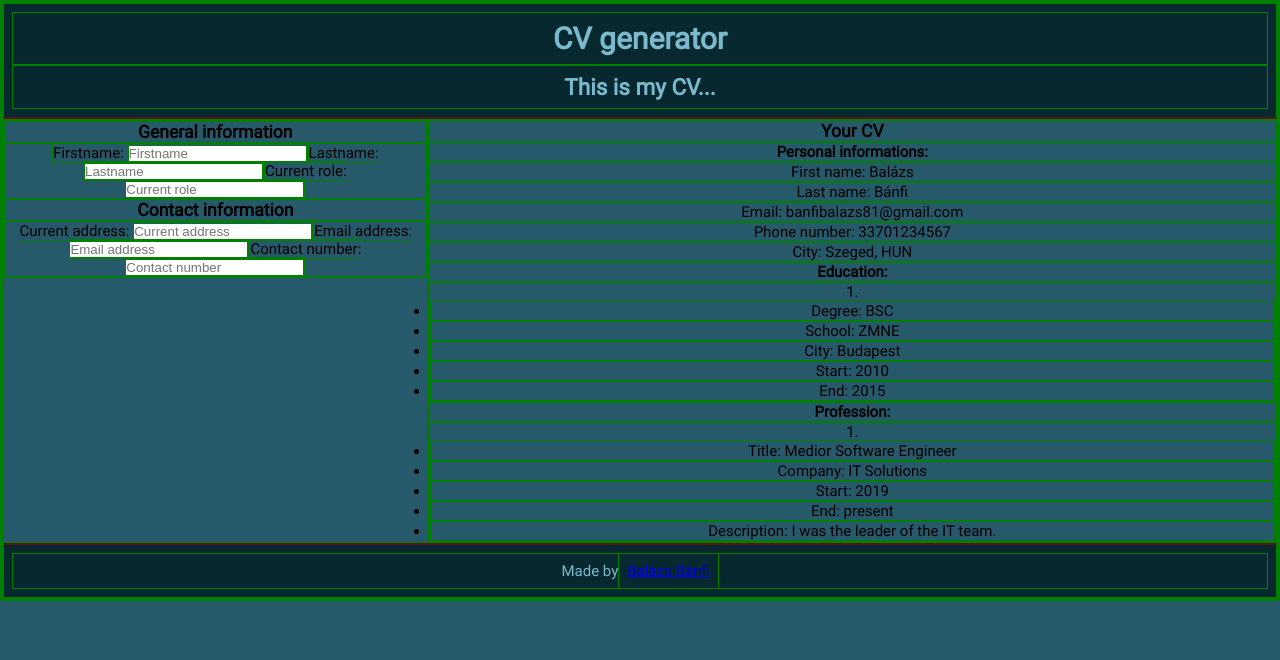
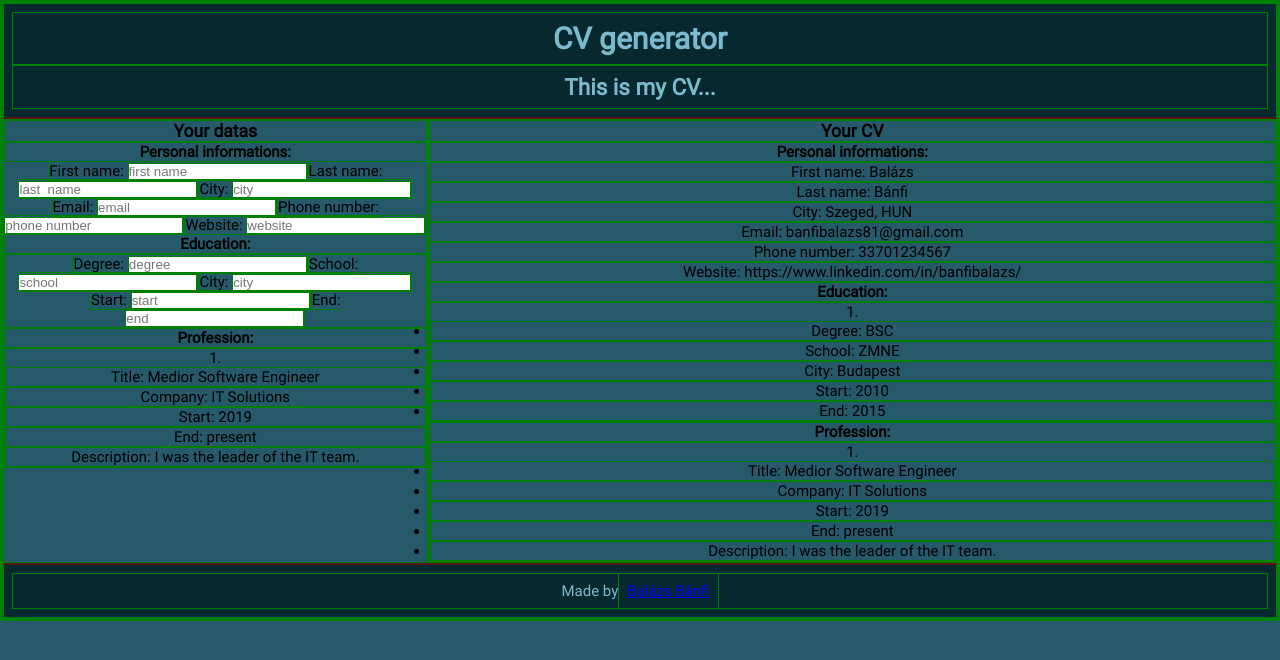
Before and after one commit to BalazsBanfi/CV-generator, a React (Vite) app: page / in a window 1280 px wide. Shown: the top 660 px of the page. Built offline with nearby package versions, Linux system fonts and the light colour scheme.

Commit message:
Prepare input for school

```diff
--- a/src/components/Editor.jsx
+++ b/src/components/Editor.jsx
@@ -1,32 +1,73 @@
-function General() {
-  const fields = ["Firstname", "Lastname", "Current role"];
-  const contact = ["Current address", "Email address", "Contact number"];
+export default function Editor({ cv, setData }) {
+  const personalInfo = cv.personal.map((x) => {
+    return (
+      <label key={x.name}>
+        {x.name}:{" "}
+        <input
+          type={x.type ? x.type : "text"}
+          placeholder={x.name.toLowerCase()}
+          required
+        ></input>
+      </label>
+    );
+  });
 
-  const inputFields = fields.map((name) => (
-    <label key={name}>
-      {name}: <input placeholder={name} required></input>
-    </label>
-  ));
-  const contacts = contact.map((name) => (
-    <label key={name}>
-      {name}: <input placeholder={name} required></input>
-    </label>
-  ));
+  function Form(props) {
+    return (
+      <form key={props.id}>
+        <label>
+          {"Degree: "}
+          <input type={"text"} placeholder={"degree"} required></input>
+        </label>
+        <label>
+          {"School: "}
+          <input type={"text"} placeholder={"school"} required></input>
+        </label>
+        <label>
+          {"City: "}
+          <input type={"text"} placeholder={"city"} required></input>
+        </label>
+        <label>
+          {"Start: "}
+          <input type={"text"} placeholder={"start"} required></input>
+        </label>
+        <label>
+          {"End: "}
+          <input type={"text"} placeholder={"end"} required></input>
+        </label>
+      </form>
+    );
+  }
+
+  const educationInfo = cv.education.map((x) => {
+    return (
+      <>
+        <Form elem={x} />
+      </>
+    );
+  });
+
+  const professionInfo = cv.profession.map((x, index) => {
+    return (
+      <ul key={x.id}>
+        {index + 1}.<li key="x.title">Title: {x.title}</li>
+        <li key="x.company">Company: {x.company}</li>
+        <li key="x.start">Start: {x.start}</li>
+        <li key="x.end">End: {x.end}</li>
+        <li key="x.description">Description: {x.description}</li>
+      </ul>
+    );
+  });
 
   return (
-    <div className="general">
-      <h3>General information</h3>
-      <form>{inputFields}</form>
-      <h3>Contact information</h3>
-      <form>{contacts}</form>
+    <div className="editor">
+      <h3>Your datas</h3>
+      <h4>Personal informations:</h4>
+      {personalInfo}
+      <h4>Education:</h4>
+      {educationInfo}
+      <h4>Profession:</h4>
+      {professionInfo}
     </div>
   );
 }
-
-export default function Editor({ cv }) {
-  return (
-    <div className="editor">
-      <General />
-    </div>
-  );
-}
--- a/src/components/sampleCV.jsx
+++ b/src/components/sampleCV.jsx
@@ -8,22 +8,32 @@ export const Person = {
     {
       name: "First name",
       text: "Balázs",
+      type: "text",
     },
     {
       name: "Last  name",
       text: "Bánfi",
+      type: "text",
+    },
+    {
+      name: "City",
+      text: "Szeged, HUN",
+      type: "text",
     },
     {
       name: "Email",
       text: "banfibalazs81@gmail.com",
+      type: "email",
     },
     {
       name: "Phone number",
       text: "33701234567",
+      type: "tel",
     },
     {
-      name: "City",
-      text: "Szeged, HUN",
+      name: "Website",
+      text: "https://www.linkedin.com/in/banfibalazs/",
+      type: "url",
     },
   ],
 
```
